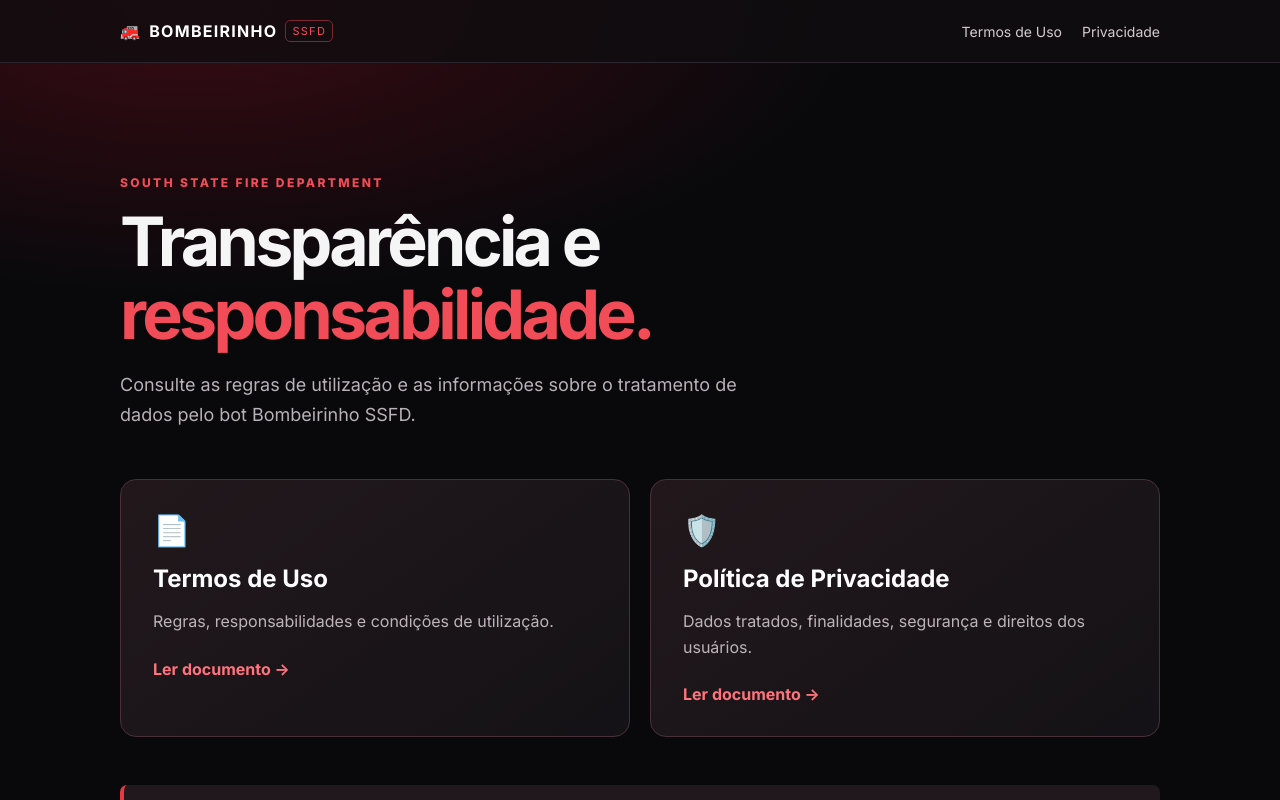
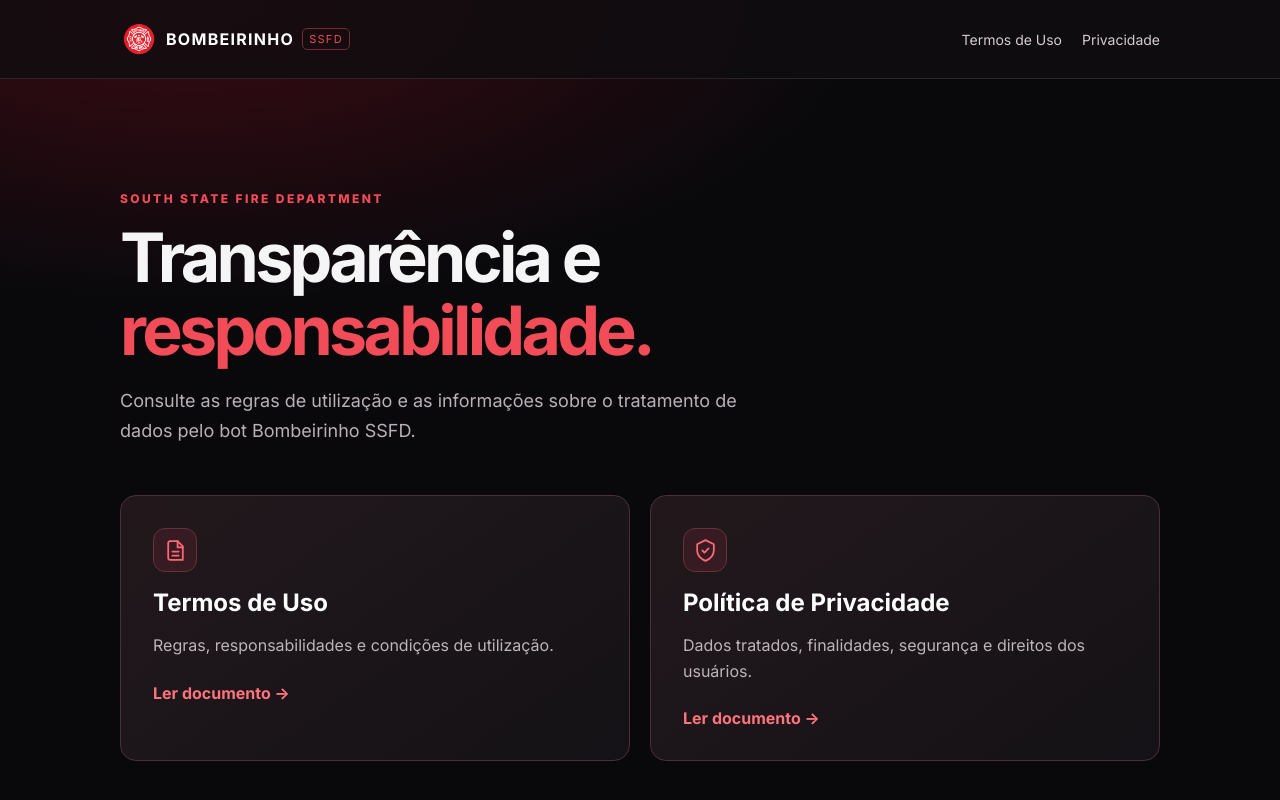
Before and after one commit to LuizEdu-AR/bombeirinho-ssfd-legal, a React (Vite) app: page / in a window 1280 px wide. Shown: the top 800 px of the page. Built offline with nearby package versions, Linux system fonts and the light colour scheme.

Commit message:
style: adiciona logo oficial SSFD e remove emojis do site

```diff
--- a/index.html
+++ b/index.html
@@ -6,6 +6,7 @@
     <meta name="theme-color" content="#0b090c" />
     <meta name="description" content="Termos de Uso e Política de Privacidade do Bombeirinho SSFD." />
     <title>Bombeirinho SSFD — Documentos legais</title>
+    <link rel="icon" type="image/x-icon" href="/public/ssfd-logo.png" />
   </head>
   <body>
     <div id="root"></div>
--- a/src/components/DocumentCard.jsx
+++ b/src/components/DocumentCard.jsx
@@ -1,9 +1,21 @@
 import { Link } from 'react-router-dom';
 
-export function DocumentCard({ to, icon, title, description }) {
+export function DocumentCard({ to, symbol, title, description }) {
   return (
     <Link className="document-card" to={to}>
-      <span className="card-icon" aria-hidden="true">{icon}</span>
+      <span className="card-icon" aria-hidden="true">
+        {symbol === 'terms' ? (
+          <svg viewBox="0 0 24 24" fill="none" stroke="currentColor" strokeWidth="1.7" strokeLinecap="round" strokeLinejoin="round">
+            <path d="M7 3h7l5 5v13H7a2 2 0 0 1-2-2V5a2 2 0 0 1 2-2Z" />
+            <path d="M14 3v6h5M9 13h6M9 17h6" />
+          </svg>
+        ) : (
+          <svg viewBox="0 0 24 24" fill="none" stroke="currentColor" strokeWidth="1.7" strokeLinecap="round" strokeLinejoin="round">
+            <path d="M12 2 20 6v6c0 5-3.5 8-8 10-4.5-2-8-5-8-10V6l8-4Z" />
+            <path d="m9 12 2 2 4-4" />
+          </svg>
+        )}
+      </span>
       <h2>{title}</h2>
       <p>{description}</p>
       <span className="card-action">Ler documento →</span>
--- a/src/components/Header.jsx
+++ b/src/components/Header.jsx
@@ -10,7 +10,7 @@ export function Header() {
     <header className="site-header">
       <div className="container navigation">
         <NavLink className="brand" to="/" aria-label="Bombeirinho SSFD — início">
-          <span aria-hidden="true">🚒</span>
+          <img className="brand-logo" src="/ssfd-logo.png" alt="Logotipo do South State Fire Department" />
           <strong>BOMBEIRINHO</strong>
           <span className="brand-tag">SSFD</span>
         </NavLink>
--- a/src/pages/HomePage.jsx
+++ b/src/pages/HomePage.jsx
@@ -20,13 +20,13 @@ export function HomePage() {
       <div className="document-grid">
         <DocumentCard
           to="/termos-de-uso/"
-          icon="📄"
+          symbol="terms"
           title="Termos de Uso"
           description="Regras, responsabilidades e condições de utilização."
         />
         <DocumentCard
           to="/politica-de-privacidade/"
-          icon="🛡️"
+          symbol="privacy"
           title="Política de Privacidade"
           description="Dados tratados, finalidades, segurança e direitos dos usuários."
         />
--- a/src/styles/global.css
+++ b/src/styles/global.css
@@ -74,6 +74,14 @@ a {
 
 .brand:hover {
   text-decoration: none;
+}
+
+.brand-logo {
+  display: block;
+  width: 38px;
+  height: 38px;
+  object-fit: contain;
+  flex-shrink: 0;
 }
 
 .brand-tag {
@@ -155,7 +163,20 @@ h1 em {
 }
 
 .card-icon {
-  font-size: 30px;
+  display: inline-flex;
+  width: 44px;
+  height: 44px;
+  align-items: center;
+  justify-content: center;
+  border: 1px solid #66323b;
+  border-radius: 12px;
+  background: #371b22;
+  color: #ff6975;
+}
+
+.card-icon svg {
+  width: 25px;
+  height: 25px;
 }
 
 .document-card h2 {
```
Also changed, not shown: public/ssfd-logo.png (added).
